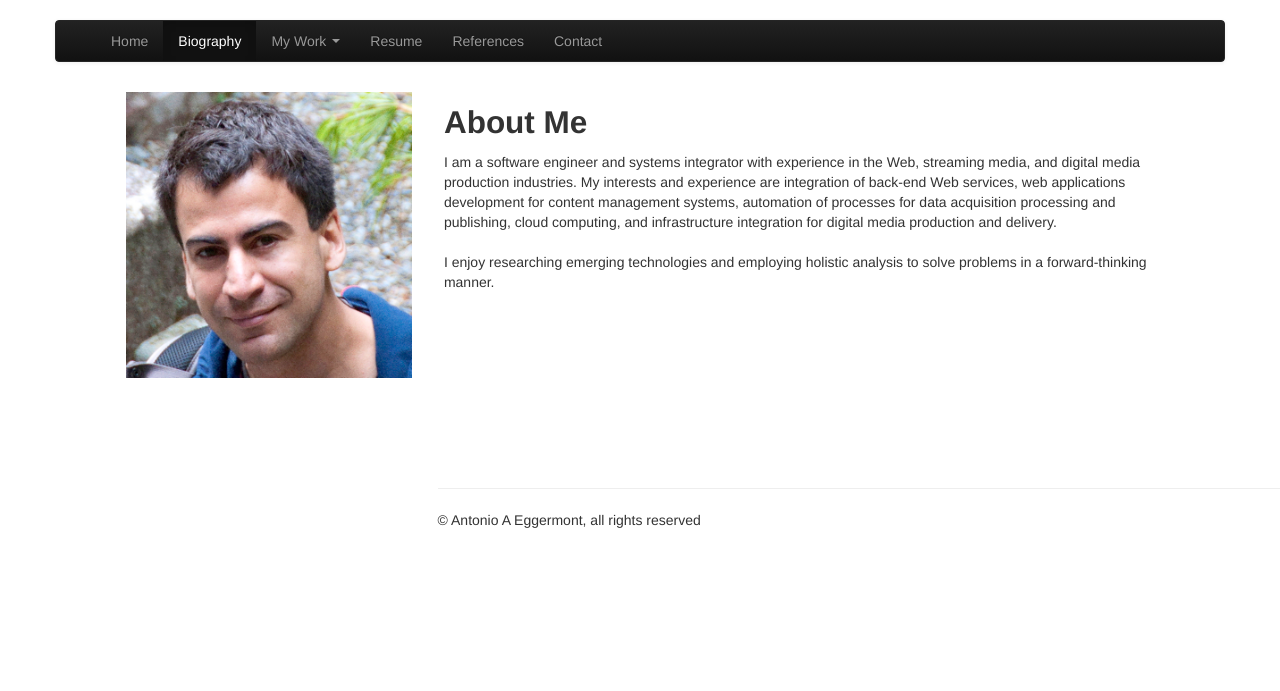
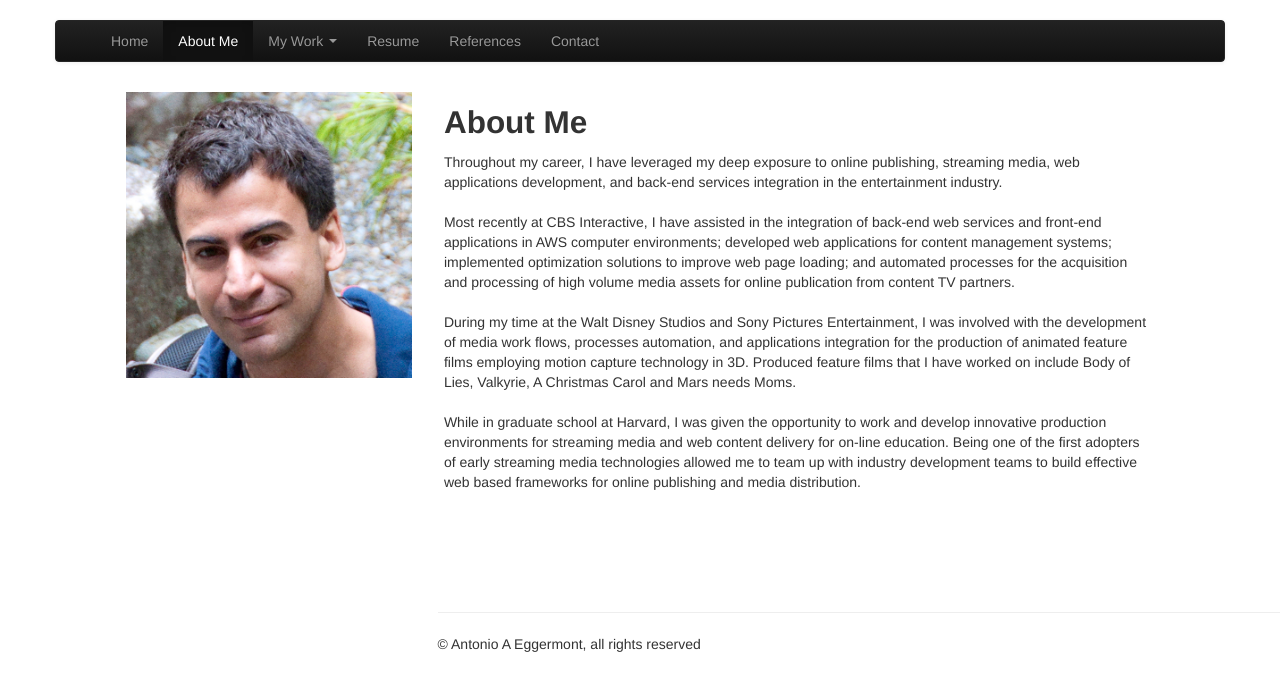
Before and after one commit to aeggermont/mobileDev, a Django app: template mysite/templates/home/biography.html in a window 1280 px wide. Shown: the top 691 px of the page. Run offline with Django 3.2, Linux system fonts and the light colour scheme; the template is opened without the code that fills it, so the values that code supplies are empty; parts of the project's set-up code (start-up, migrations or seed data) failed here and were passed over; some libraries are stand-ins or nearby versions.

Commit message:
upodating biography page

```diff
--- a/mysite/templates/home/biography.html
+++ b/mysite/templates/home/biography.html
@@ -34,7 +34,7 @@
                     <div class="nav-collapse collapse">
                         <ul class="nav">
                             <li><a href="/">Home</a></li>
-                            <li class="active"><a href="/biography/">Biography</a></li>
+                            <li class="active"><a href="/biography/">About Me</a></li>
                             <li class="dropdown">
                                 <a href="#" class="dropdown-toggle" data-toggle="dropdown">My Work <b class="caret"></b></a>
                                 <ul class="dropdown-menu">
@@ -68,13 +68,18 @@
                 </div><!--/span-->
                 <div class="span7">
                     <h2>About Me</h2>
-                    <p> I am a software engineer and systems integrator with experience in the Web, streaming media,
-                        and digital media production industries. My interests and experience are integration of back-end Web services,
-                        web applications development for content management systems, automation of processes for data acquisition processing and publishing,
-                        cloud computing, and infrastructure integration for digital media production and delivery.
+                    <p>
+                        Throughout my career, I have leveraged my deep exposure to online publishing, streaming media, web applications development, and back-end services integration in the entertainment industry.
+                        <br><br>
+                        Most recently at CBS Interactive, I have assisted in the integration of back-end web services and front-end applications in AWS computer environments; developed web applications for content management systems; implemented optimization solutions to improve web page loading; and automated processes for the acquisition and processing of high volume media assets for online publication from content TV partners.
+                        <br><br>
+                        During my time at the Walt Disney Studios and Sony Pictures Entertainment, I was involved with the development of media work flows, processes automation, and applications integration for the production of animated feature films employing motion capture technology in 3D. Produced feature films that I have worked on include Body of Lies, Valkyrie, A Christmas Carol and Mars needs Moms.
+                        <br><br>
+                        While in graduate school at Harvard, I was given the opportunity to work and develop innovative production environments for streaming media and web content delivery for on-line education. Being one of the first adopters of early streaming media technologies allowed me to team up with industry development teams to build effective web based frameworks for online publishing and media distribution.
 
-                        <br><br>
-                        I enjoy researching emerging technologies and employing holistic analysis to solve problems in a forward-thinking manner.
+
+
+                    </p>
                 </div><!--/.fluid-container-->
 
             </div>
```
